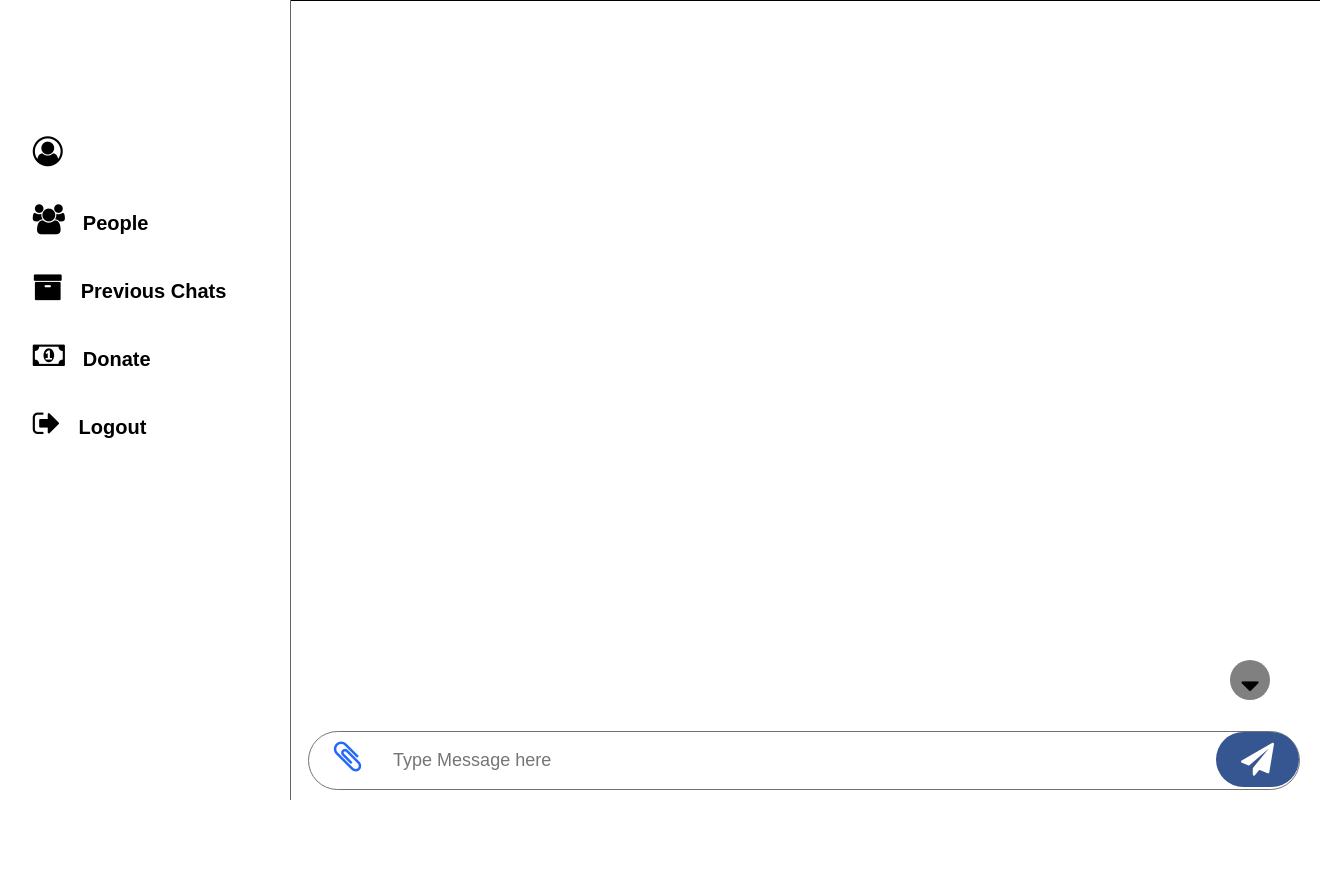
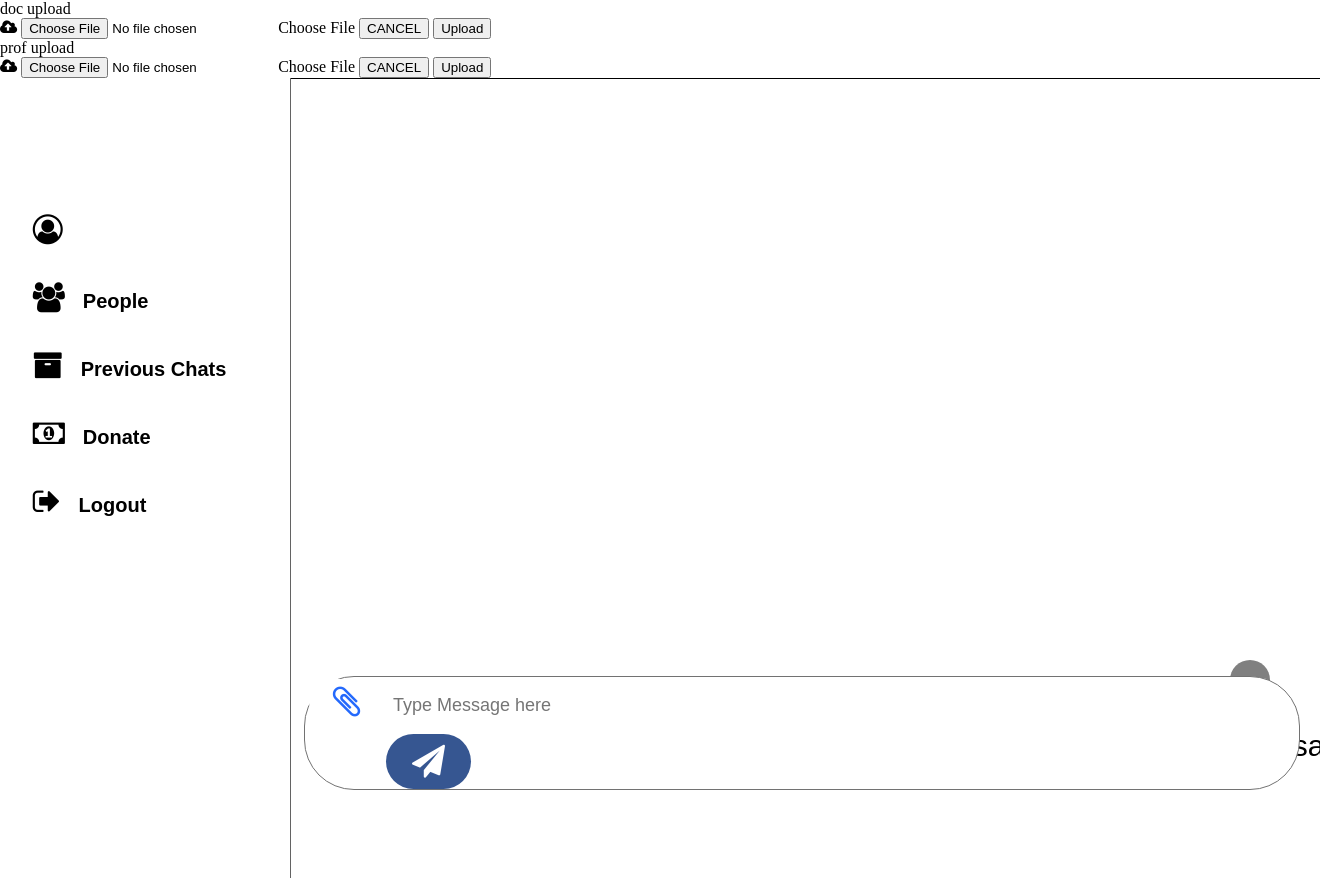
Before and after one commit to belfinbaby555/VJSP_2.0.1, a Flask app: template app/templates/index.html in a window 1320 px wide; the page is wider, and only the part inside the window is pictured. Before the commit the page ends 800 px from the top of that part, so only its background shows below. Run offline with Flask 2, Linux system fonts and the light colour scheme; the template is opened without the code that fills it, so the values that code supplies are empty; data comes from the database, SQL or seed files in the repository.

Commit message:
Add files via upload

```diff
--- a/app/templates/index.html
+++ b/app/templates/index.html
@@ -10,14 +10,50 @@
     <script src="/static/main.js">
         </script>
     <body>
+      <div id="updir">
+      <div class="upload-bg">
+
+            </div>
+            <div class="upload-file" >
+              doc upload
+              <form id="file_upload" action = "/success" method = "post" enctype="multipart/form-data"></form>
+              <i class="fa fa-cloud-upload"></i>
+              <label for="choose" id="label">
+                <input type="file" for="file" class="choose">
+                Choose File
+                </label>
+                <button onclick="Boxcls()" class="boxclc">CANCEL</button>
+                <input type = "submit" value="Upload" class="done">
+
+      </div>
+      </div>
+      <div id="updir2">
+        <div class="upload-bg2">
+        </div>
+
+              <div class="upload-file2" >
+                prof upload
+                <form action = "/profile_upload" method = "post" enctype="multipart/form-data"></form>
+                  <i class="fa fa-cloud-upload"></i>
+                  <label for="choose" id="label">
+                  <input type="file" name="file" class="choose" id="choose">
+                  Choose File
+                </label>
+                  <button onclick="Boxcls2()" class="boxclc">CANCEL</button>
+                  <input type = "submit" value="Upload" class="done">
+
+
+        </div>
+        </div>
+      <div id="blrdir">
       <h3>VJSP</h3>
             <button id="ham" onclick="ham()"><i class="fa fa-navicon"></i></button>
 
             <div class="header" id="header">
               <div class="myself" id="myself">
                 <button id="close" onclick="exit2()"><i class="fa fa-close"></i></button>
-                <img src="/static/prof.jpg" id="profile-pic" class="profile-pic">
-                <button id="/static/upload-img" class="upload-img">Upload</button>
+                <img src="{{profile}}" id="profile-pic" class="profile-pic">
+                <button id="/static/upload-img" onclick="Box2()" class="upload-img">Upload</button>
             </div>
 
                 <div id="users" class="users">
@@ -26,7 +62,7 @@
 
                     {%for i in users%}
 
-                    <section class="user" id="user"><img src="/static/prof.jpg" id="users-profile"><b>{{i}}</b></section>
+                    <section class="user" id="user"><img src="{{i[1]}}" id="users-profile"><b>{{i[0]}}</b></section>
 
                     {%endfor%}
                     </div>
@@ -47,6 +83,7 @@
                 <button class="option" id="donate"><i class="fa fa-money"></i><b>Donate</b></button>
                 <button class="option" onclick="window.location='/logout'" id="logout"><i class="fa fa-sign-out"></i><b>Logout</b></button>
             </div>
+
             <div id="update">
 
               <div id="message1">
@@ -54,7 +91,7 @@
                       {%if message[0]==me%}
                           <div id="usermsg">
                             <button id="delete" onclick="trashF({{message[2]}})"> <i class="fa fa-trash"></i> </button>
-                                <span><img id="profimg"src="/static/prof.jpg" alt=""><c id="name-user" class="name-user">{{message[0]}}</c></span>
+                              <span><img id="profimg"src="{{message[5]}}" alt=""><c id="name-user" class="name-user">{{message[0]}}</c></span>
                               <div class="message">
                                   {{message[1]}}
                               </div>
@@ -65,7 +102,7 @@
                           </div>
                       {%else%}
                           <div id="pblcmsg">
-                                <span><img id="profimg"src="/static/prof.jpg" alt=""><c id="name-users" class="name-user">{{message[0]}}</c></span>
+                              <span><img id="profimg"src="{{message[5]}}" alt=""><c id="name-users" class="name-user">{{message[0]}}</c></span>
                               <div class="message">
                                   {{message[1]}}
                               </div>
@@ -75,23 +112,41 @@
                       {%endif%}
 
               {% endfor %}
-                    <button onclick='' id="scroll" class="scroll"><i class="fa fa-sort-down"></i></button>
+              <button onclick='' id="scroll" class="scroll"><i class="fa fa-sort-down"></i> New Message</button>
               </div>
           </div>
 
-            <form  class="form1" id="searchForm" name="searchForm" method="">
-                  <button type="" class="upload"><i class="fa fa-paperclip"></i></button>
+
+
+          </form>
+          <legend class="form1">
+
+            <button class="upload" onclick="Box()"><i class="fa fa-paperclip"></i></button>
+          <form   class="flexdir" id="searchForm" name="searchForm" method="">
 
                         <input autofocus name="text" type="text" id="text" autocomplete="off"  required placeholder="Type Message here">
                         <button type="submit" id="send" class="send" ><i class="fa fa-send"></i></button>
                 </form>
 
+          </legend>
+          </div>
         </body>
 
 <script src="https://ajax.googleapis.com/ajax/libs/jquery/2.2.0/jquery.min.js"></script>
 
 <script>
+    function openBox(){
+        //show the upload window
+        document.getElementById("updir").style.display="inherit";
 
+    }
+    function hideBox(){
+        //hides the upload window
+        document.getElementById("file_upload").style.display="block";
+
+    }
+    //excutes only once an page load...
+    hideBox();
     function colorChange(e){
         if(document.getElementById(e).style.color==="black"){
             document.getElementById(e).style.color="red";
```
Also changed, not shown: app/templates/update.html (+5 -5 lines). Lines whose indentation alone changed are shown as unchanged.
